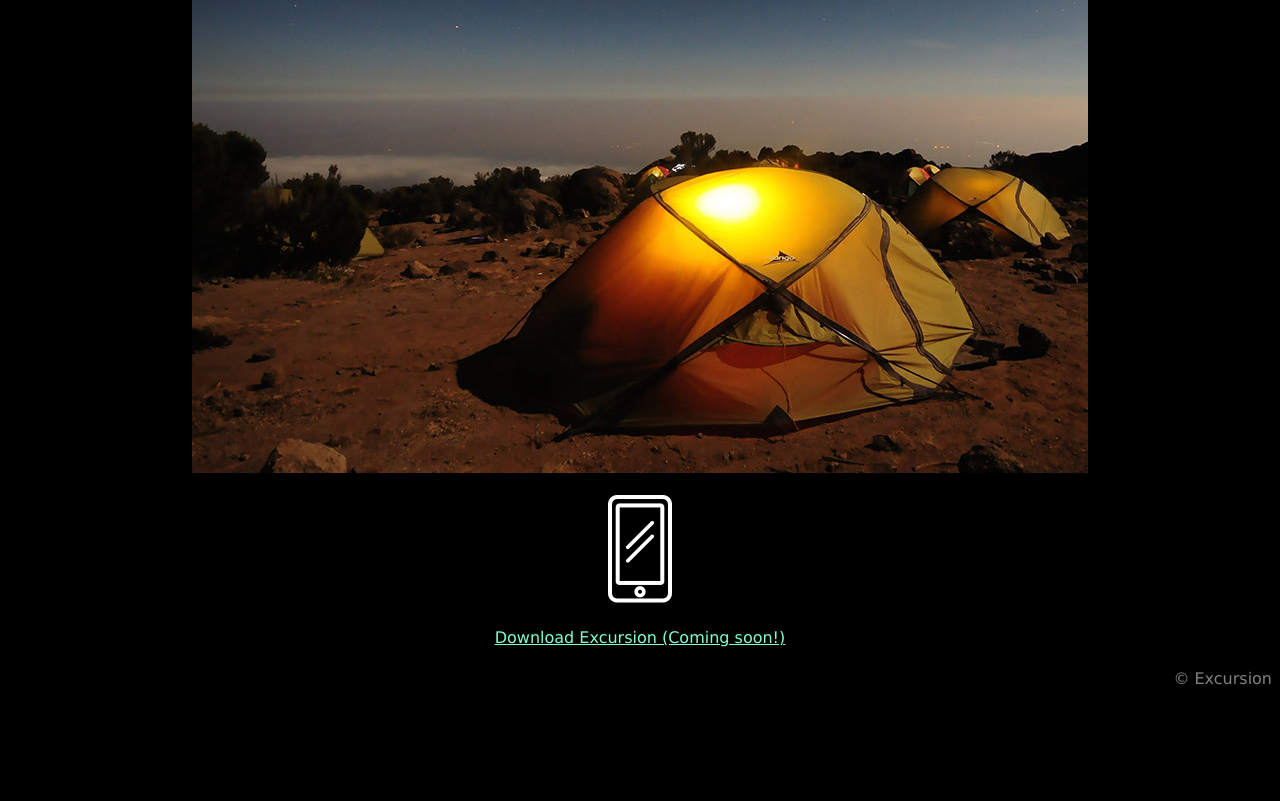
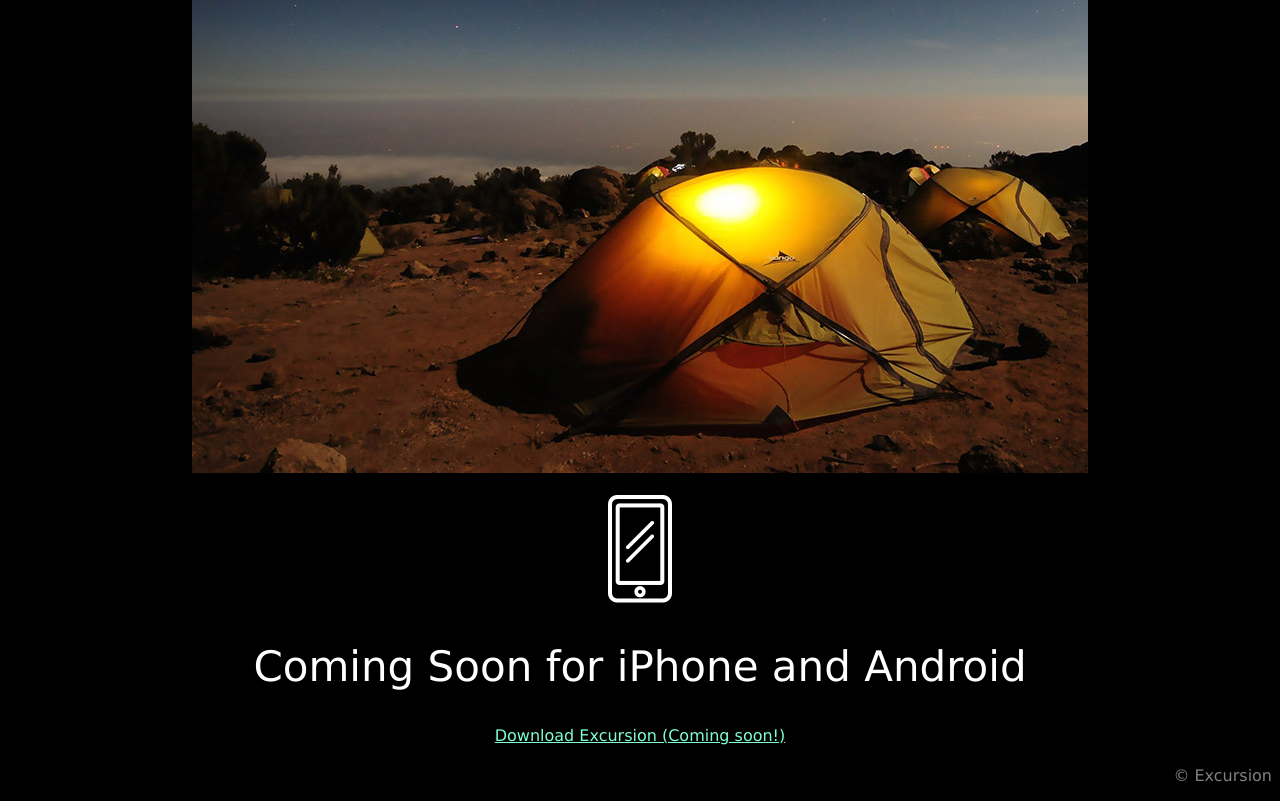
Before and after one commit to brx6995/excursion, a plain HTML site: page index.html in a window 1280 px wide. Shown: the part 537-1338 px from the top of the page. Before the commit the page ends 1241 px from the top, so only its background shows below. Drawn offline with Linux system fonts and the light colour scheme.

Commit message:
Completed Website

```diff
--- a/index.html
+++ b/index.html
@@ -18,6 +18,7 @@
 		<br>
 		<br>
 		<img class="phone-icon" src="resources/Photos/phone.png" alt="phone-icon">
+		<h2>Coming Soon for iPhone and Android</h2>
 		<h4> Download Excursion (Coming soon!)</h4>
 	</body>
 	<footer>
```
